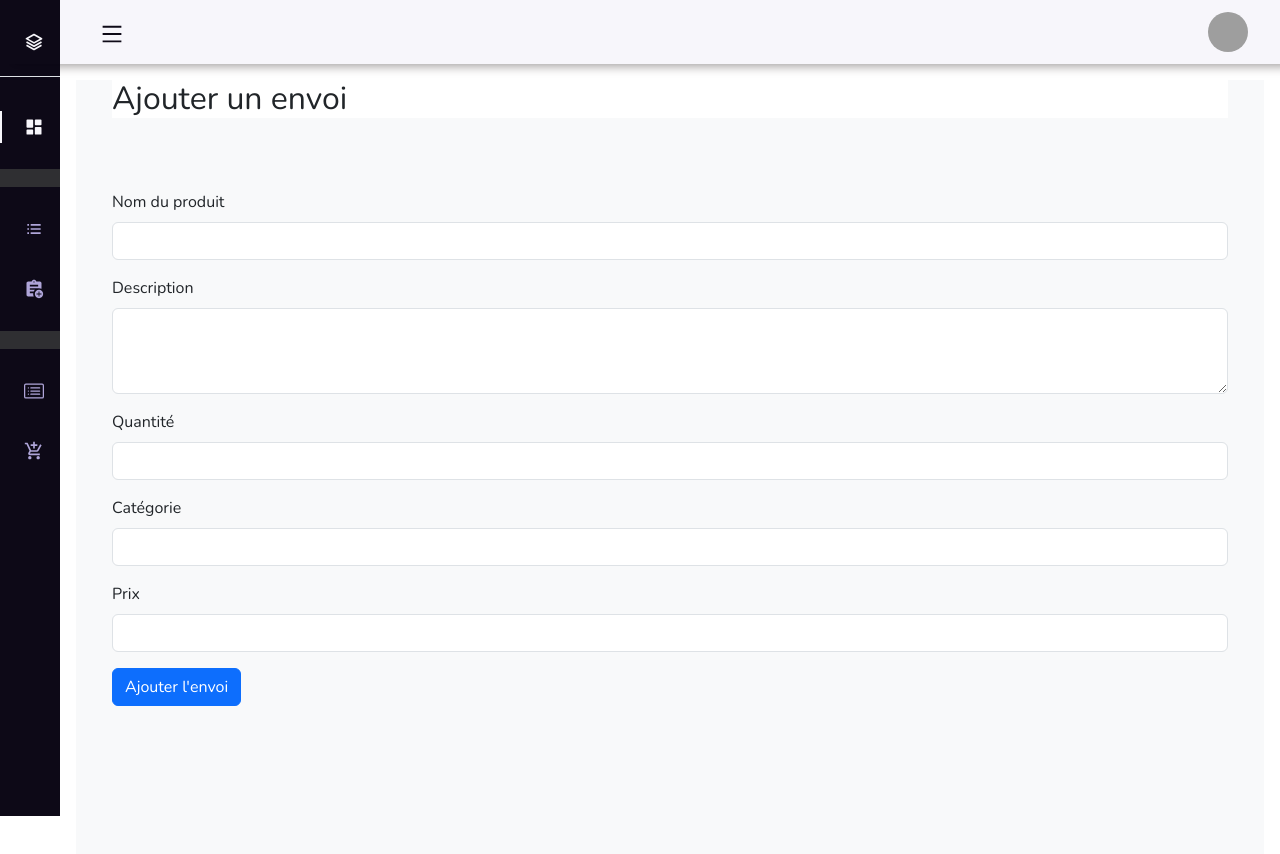
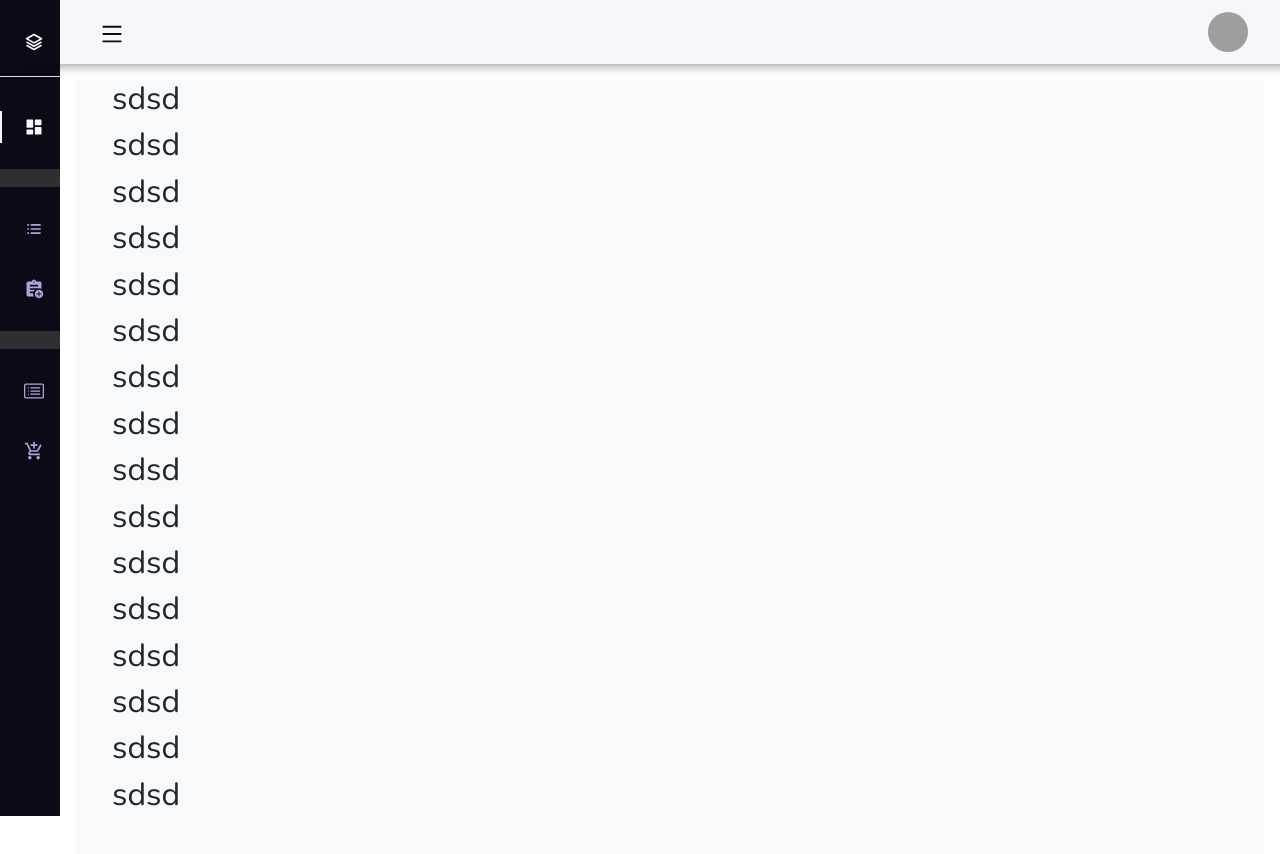
Before and after one commit to viadel13/platform-suivi-ttrnc, a React (Create React App) app: page /dashboard/ajouterEnvoi in a window 1280 px wide. Shown: the top 854 px of the page. Built offline with nearby package versions, Linux system fonts and the light colour scheme; no server answers; sample sign-in values are in the browser's storage; grey boxes are pictures that could not be loaded; some icons are missing.

Commit message:
first commit

```diff
--- a/src/components/Sidebar/menus/AjouterEnvoi.js
+++ b/src/components/Sidebar/menus/AjouterEnvoi.js
@@ -8,109 +8,52 @@ import { useState } from "react";
 
 const AjouterEnvoi = () => {
 
-  const dispatch = useDispatch();
-  const uuid = uuidv4().slice(0, 10);
+  // const dispatch = useDispatch();
+  // const uuid = uuidv4().slice(0, 10);
 
-  const initialValues =  {
-    nomProduit: '',
-    description: '',
-    quantite: '',
-    categorie: '',
-    prix: '',
-    numeroSuivi: `${uuid}`
-  };
+  // const initialValues =  {
+  //   nomProduit: '',
+  //   description: '',
+  //   quantite: '',
+  //   categorie: '',
+  //   prix: '',
+  //   numeroSuivi: `${uuid}`
+  // };
 
-  const onSubmit = async values =>{
-    dispatch(datasEnvoi(values));
-    await addDoc(collection(db, "DatasEnvoi"), values);
-    formik.handleReset();
-  };
+  // const onSubmit = async values =>{
+  //   dispatch(datasEnvoi(values));
+  //   await addDoc(collection(db, "DatasEnvoi"), values);
+  //   formik.handleReset();
+  // };
 
 
-  const formik = useFormik({
-    initialValues,
-    onSubmit,
+  // const formik = useFormik({
+  //   initialValues,
+  //   onSubmit,
 
-  });
+  // });
 
   return (
-    <div className="container mt-5">
-      <div style={{ backgroundColor: "white" }}>
-        <h2>Ajouter un envoi</h2>
-      </div>
-
-      <form className="mt-5 py-4" onSubmit={formik.handleSubmit} >
-        <div className="mb-3">
-          <label htmlFor="nomProduit" className="form-label">
-            Nom du produit
-          </label>
-          <input
-            type="text"
-            className="form-control"
-            id="nomProduit"
-            name="nomProduit"
-            onChange={formik.handleChange}
-            value={formik.values.nomProduit}
-          />
-        </div>
-        <div className="mb-3">
-          <label htmlFor="description" className="form-label">
-            Description
-          </label>
-          <textarea
-            className="form-control"
-            id="description"
-            name="description"
-            rows="3"
-            onChange={formik.handleChange}
-            value={formik.values.description}
-          ></textarea>
-        </div>
-        <div className="mb-3">
-          <label htmlFor="quantite" className="form-label">
-            Quantité
-          </label>
-          <input
-            type="number"
-            className="form-control"
-            id="quantite"
-            name="quantite"
-            onChange={formik.handleChange}
-            value={formik.values.quantite}
-          />
-        </div>
-        <div className="mb-3">
-          <label htmlFor="categorie" className="form-label">
-            Catégorie
-          </label>
-          <input
-            type="text"
-            className="form-control"
-            id="categorie"
-            name="categorie"
-            onChange={formik.handleChange}
-            value={formik.values.categorie}
-          />
-        </div>
-        <div className="mb-3">
-          <label htmlFor="prix" className="form-label">
-            Prix
-          </label>
-          <input
-            type="number"
-            className="form-control"
-            id="prix"
-            name="prix"
-            step="1"
-            onChange={formik.handleChange}
-            value={formik.values.prix}
-          />
-        </div>
-        <button type="submit" className="btn btn-primary" >
-          Ajouter l'envoi
-        </button>
-      </form>
+   <>
+    <div className="container">
+      <h2>sdsd</h2>
+      <h2>sdsd</h2>
+      <h2>sdsd</h2>
+      <h2>sdsd</h2>
+      <h2>sdsd</h2>
+      <h2>sdsd</h2>
+      <h2>sdsd</h2>
+      <h2>sdsd</h2>
+      <h2>sdsd</h2>
+      <h2>sdsd</h2>
+      <h2>sdsd</h2>
+      <h2>sdsd</h2>
+      <h2>sdsd</h2>
+      <h2>sdsd</h2>
+      <h2>sdsd</h2>
+      <h2>sdsd</h2>
     </div>
+   </>
   );
 };
 
```
